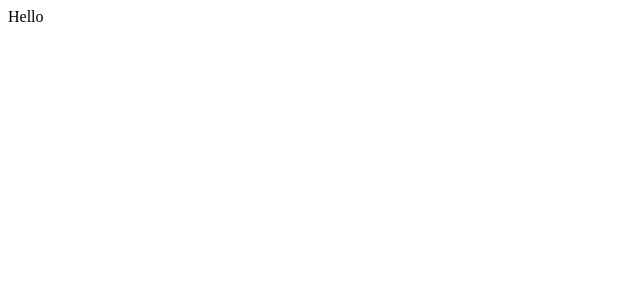
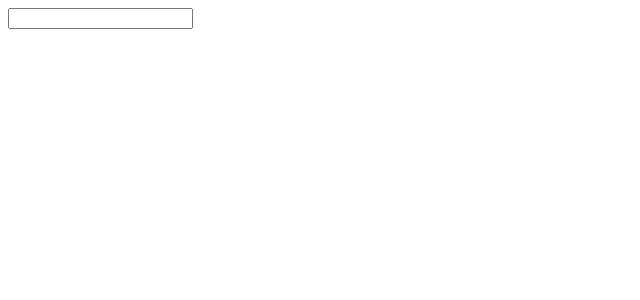
Before and after one commit to amin-ruhul/utube, a React (Create React App) app: page / in a window 1280 px wide. Shown: the top 300 px of the page, without its empty margins (0-640 px from the left). Built offline with nearby package versions, Linux system fonts and the light colour scheme.

Commit message:
imp search

```diff
--- a/src/App.js
+++ b/src/App.js
@@ -1,10 +1,19 @@
+import React from 'react'
+import Search from './components/Search';
 
-function App() {
-  return (
-    <div className="App">
-      Hello
-    </div>
-  );
+
+class App extends React.Component {
+
+  onSubmit = (term) =>{
+    console.log(term);
+  }
+  render(){
+    return (
+      <div className="App">
+        <Search onSubmit = {this.onSubmit}/>
+      </div>
+    );
+  }
 }
 
 export default App;
--- /dev/null
+++ b/src/components/Search.js
@@ -0,0 +1,30 @@
+import React from 'react';
+
+class Search extends React.Component{
+
+    state ={ term: null }
+
+
+    handelChange = (event) =>{
+        this.setState({ term: event.target.value });
+    }
+
+    handelSubmit = (event) =>{
+        event.preventDefault();
+        this.props.onSubmit(this.state.term);
+    }
+
+    render(){
+        return(
+            <div>
+                <form action="" onSubmit={this.handelSubmit}>
+                    <input
+                    onChange = {this.handelChange}
+                    type="text"/>
+                </form>
+            </div>
+        )
+    }
+}
+
+export default Search;
```
Also changed, not shown: 1 other file (tests, documents, lock files or other folders).
